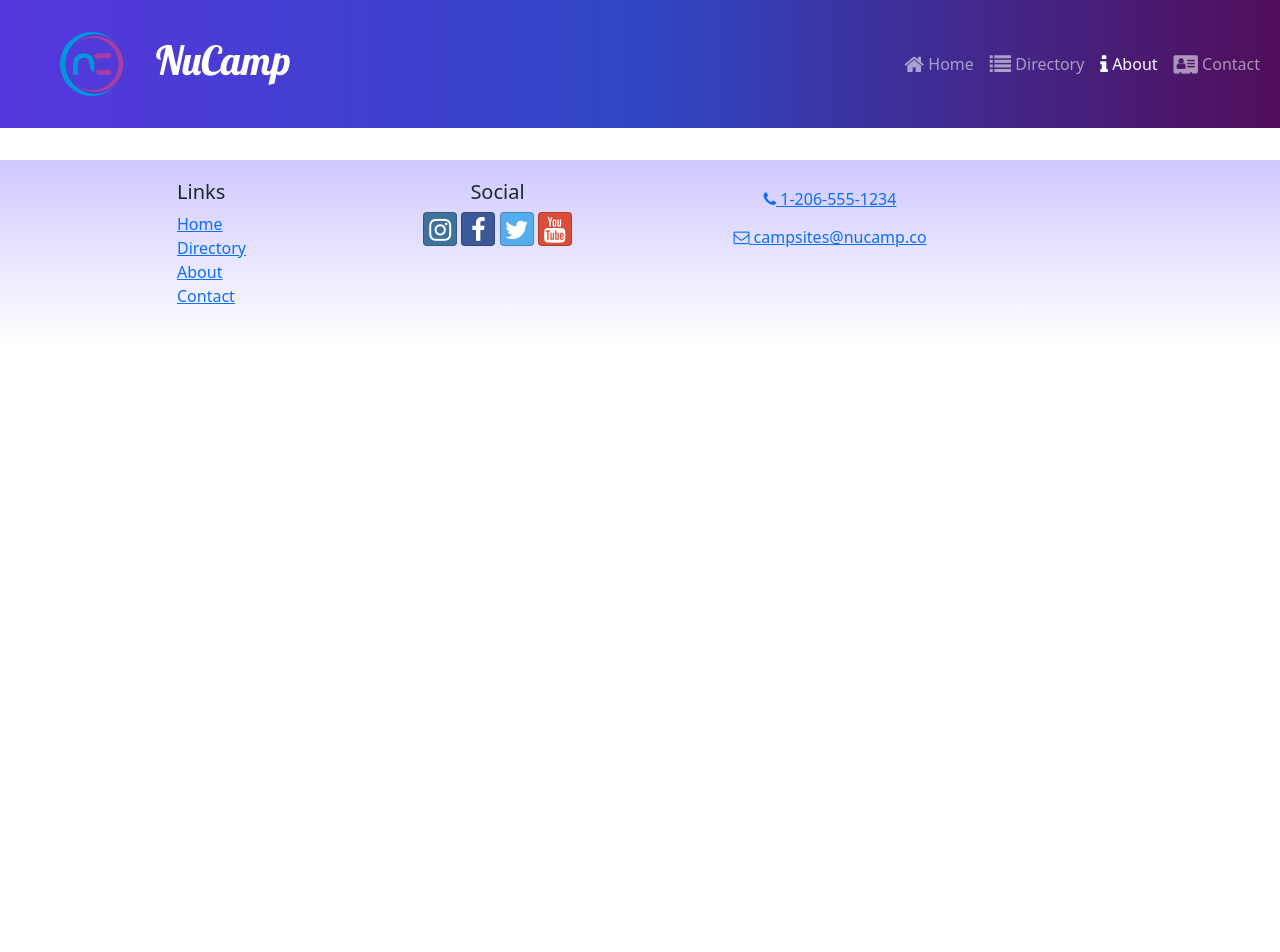
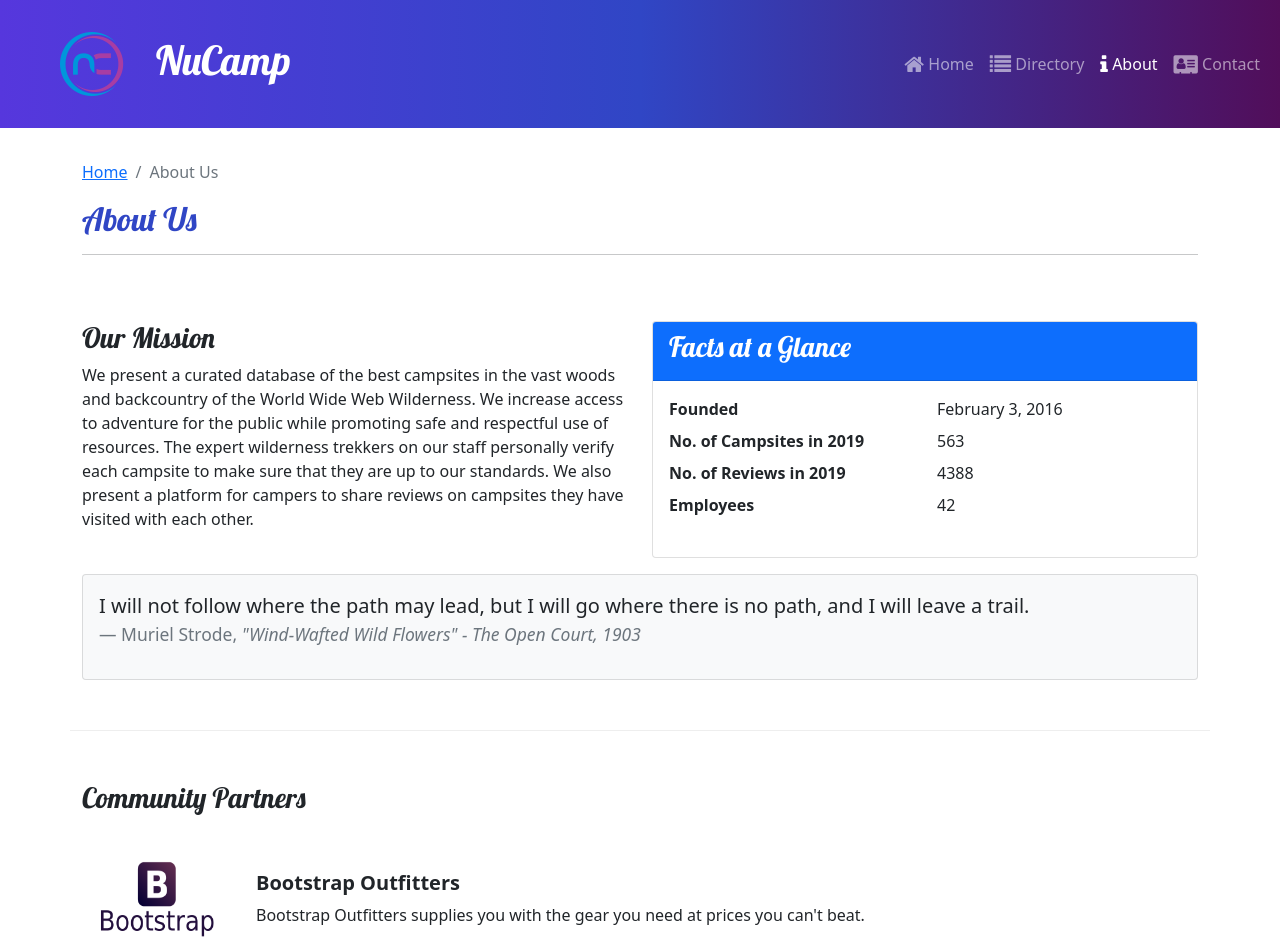
Before and after one commit to jasonschaeffer/3-react, a React (Create React App) app in the folder nucampsite/: page /about in a window 1280 px wide. Shown: the top 952 px of the page. Before the commit the page ends 800 px from the top, so only its background shows below. Built offline with nearby package versions, Linux system fonts and the light colour scheme.

Commit message:
Week 2 Workshop Assignment

```diff
--- a/nucampsite/src/App.js
+++ b/nucampsite/src/App.js
@@ -5,6 +5,7 @@
 import Footer from "./components/Footer";
 import CampsitesDirectoryPage from "./pages/CampsitesDirectoryPage";
 import CampsiteDetailPage from "./pages/CampsiteDetailPage";
+import AboutPage from "./pages/AboutPage";
 import "./App.css";
 
 function App() {
@@ -19,6 +20,7 @@
                     path="directory/:campsiteId"
                     element={<CampsiteDetailPage />}
                 />
+                <Route path="about" element={<AboutPage />} />
             </Routes>
             <Footer />
         </div>
--- a/nucampsite/src/features/display/DisplayList.js
+++ b/nucampsite/src/features/display/DisplayList.js
@@ -2,9 +2,14 @@
 import DisplayCard from "./DisplayCard";
 import { selectFeaturedCampsite } from "../campsites/campsitesSlice";
 import { selectFeaturedPromotion } from "../promotions/promotionsSlice";
+import { selectFeaturedPartner } from "../partners/partnersSlice";
 
 const DisplayList = () => {
-    const items = [selectFeaturedCampsite(), selectFeaturedPromotion()];
+    const items = [
+        selectFeaturedCampsite(),
+        selectFeaturedPromotion(),
+        selectFeaturedPartner(),
+    ];
 
     return (
         <Row>
--- /dev/null
+++ b/nucampsite/src/features/partners/Partner.js
@@ -0,0 +1,19 @@
+import { PARTNERS } from "../../app/shared/PARTNERS";
+
+const Partner = ({ partner }) => {
+    if (partner) {
+        const { image, name, description } = partner;
+        return (
+            <>
+                <img src={image} alt={name} style={{ width: "150px" }} />
+                <div className="m-4">
+                    <h5 className="fw-bold">{name}</h5>
+                    {description}
+                </div>
+            </>
+        );
+    }
+    return null;
+};
+
+export default Partner;
--- /dev/null
+++ b/nucampsite/src/features/partners/PartnersList.js
@@ -0,0 +1,20 @@
+import { Col } from "reactstrap";
+import Partner from "./Partner";
+import { selectAllPartners } from "./partnersSlice";
+
+const PartnersList = () => {
+    const partners = selectAllPartners();
+    return (
+        <Col className="mt-4">
+            {partners.map((partner) => {
+                return (
+                    <div className="d-flex mb-5" key={partner.id}>
+                        <Partner partner={partner} />
+                    </div>
+                );
+            })}
+        </Col>
+    );
+};
+
+export default PartnersList;
--- /dev/null
+++ b/nucampsite/src/features/partners/partnersSlice.js
@@ -0,0 +1,9 @@
+import { PARTNERS } from "../../app/shared/PARTNERS";
+
+export const selectAllPartners = () => {
+    return PARTNERS;
+};
+
+export const selectFeaturedPartner = () => {
+    return PARTNERS.find((partner) => partner.featured);
+};
--- /dev/null
+++ b/nucampsite/src/pages/AboutPage.js
@@ -0,0 +1,78 @@
+import { Col, Row, Container, Card, CardBody, CardHeader } from "reactstrap";
+import SubHeader from "../components/SubHeader";
+import PartnersList from "../features/partners/PartnersList";
+
+const AboutPage = () => {
+    return (
+        <Container>
+            <SubHeader current="About Us" />
+            <Row className="row-content">
+                <Col sm="6">
+                    <h3>Our Mission</h3>
+                    <p>
+                        We present a curated database of the best campsites in
+                        the vast woods and backcountry of the World Wide Web
+                        Wilderness. We increase access to adventure for the
+                        public while promoting safe and respectful use of
+                        resources. The expert wilderness trekkers on our staff
+                        personally verify each campsite to make sure that they
+                        are up to our standards. We also present a platform for
+                        campers to share reviews on campsites they have visited
+                        with each other.
+                    </p>
+                </Col>
+                <Col sm="6">
+                    <Card>
+                        <CardHeader className="bg-primary text-white">
+                            <h3>Facts at a Glance</h3>
+                        </CardHeader>
+                        <CardBody>
+                            <dl className="row">
+                                <dt className="col-6">Founded</dt>
+                                <dd className="col-6">February 3, 2016</dd>
+                                <dt className="col-6">
+                                    No. of Campsites in 2019
+                                </dt>
+                                <dd className="col-6">563</dd>
+                                <dt className="col-6">
+                                    No. of Reviews in 2019
+                                </dt>
+                                <dd className="col-6">4388</dd>
+                                <dt className="col-6">Employees</dt>
+                                <dd className="col-6">42</dd>
+                            </dl>
+                        </CardBody>
+                    </Card>
+                </Col>
+                <Col>
+                    <Card className="bg-light mt-3">
+                        <CardBody>
+                            <blockquote className="blockquote">
+                                <p>
+                                    I will not follow where the path may lead,
+                                    but I will go where there is no path, and I
+                                    will leave a trail.
+                                </p>
+                                <footer className="blockquote-footer">
+                                    Muriel Strode,{" "}
+                                    <cite title="Source Title">
+                                        "Wind-Wafted Wild Flowers" - The Open
+                                        Court, 1903
+                                    </cite>
+                                </footer>
+                            </blockquote>
+                        </CardBody>
+                    </Card>
+                </Col>
+            </Row>
+            <Row className="row-content">
+                <Col xs="12">
+                    <h3>Community Partners</h3>
+                </Col>
+                <PartnersList />
+            </Row>
+        </Container>
+    );
+};
+
+export default AboutPage;
```
